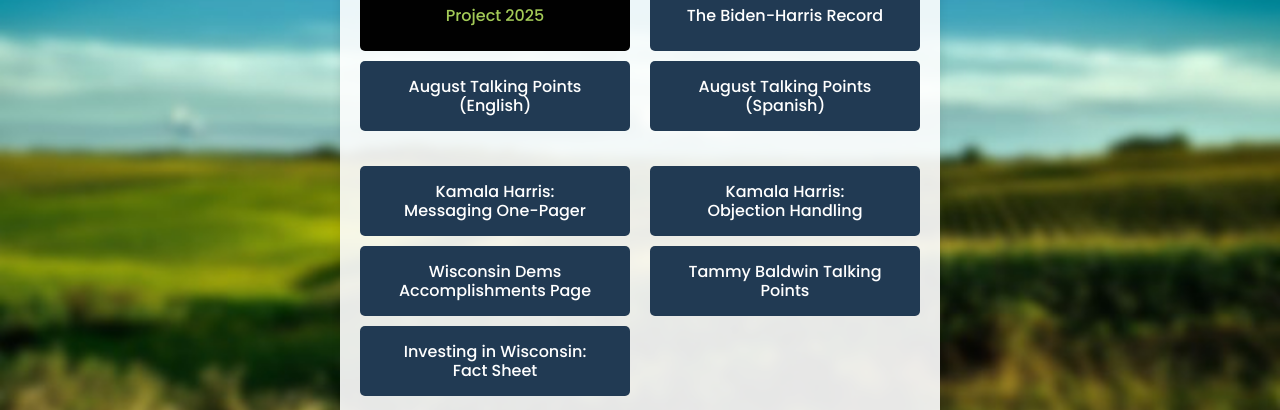
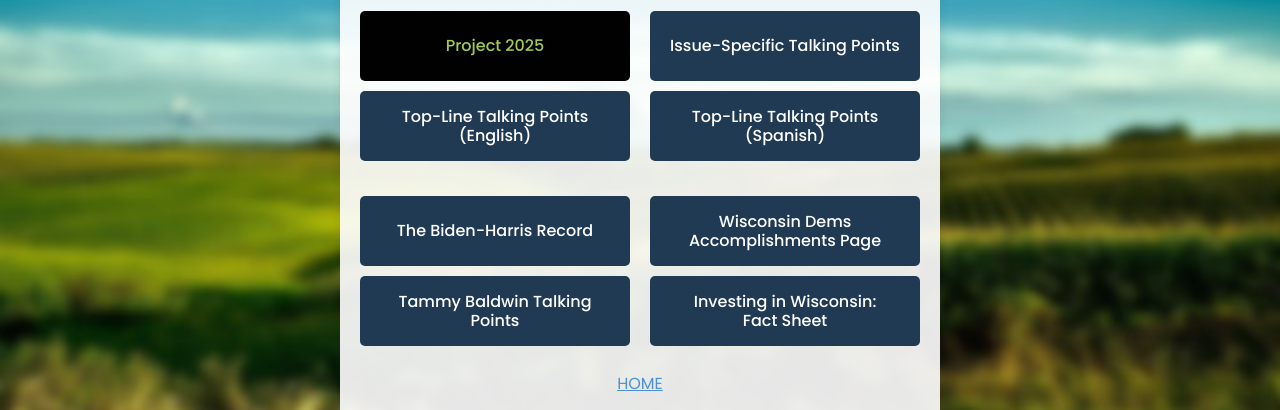
Before and after one commit to wisdems-training/campaign-resources, a plain HTML site: page issues-messaging.html in a window 1280 px wide. Shown: the part 214-624 px from the top of the page. Drawn offline with Linux system fonts and the light colour scheme.

Commit message:
new talking points

```diff
--- a/issues-messaging.html
+++ b/issues-messaging.html
@@ -17,16 +17,17 @@
         <h1>ISSUES & MESSAGING</h1>
         <div class="button-row">
             <a href="project-2025.html" class="button black">Project 2025</a>
-            <a href="https://www.whitehouse.gov/therecord/" class="button resource" target="_blank">The Biden-Harris Record</a>
-			<a href="./assets/documents/AUG_KDH-TW_TalkingPoints-English.pdf" class="button resource" target="_blank">August Talking Points (English)</a>
-			<a href="./assets/documents/AUG_KDH-TW_TalkingPoints-Spanish.pdf" class="button resource" target="_blank">August Talking Points (Spanish)</a>
+            <a href="https://drive.google.com/file/d/1SFDJebCAZn-dTHkRxuDxkhULxwIvsr4z/view?usp=drive_link" class="button resource" target="_blank">Issue-Specific Talking Points</a>
+			<a href="./assets/documents/AUG_KDH-TW_TalkingPoints-English.pdf" class="button resource" target="_blank">Top-Line Talking Points (English)</a>
+			<a href="./assets/documents/AUG_KDH-TW_TalkingPoints-Spanish.pdf" class="button resource" target="_blank">Top-Line Talking Points (Spanish)</a>
+
 		</div>
 
         </br>
 
         <div class="button-row">
-            <a href="https://docs.google.com/presentation/d/1F7_sAu7AxdQkANFun5lW1Nkf5lgedV9IxQhvaYG98bA/" class="button resource" target="_blank">Kamala Harris: </br>Messaging One-Pager</a>
-			<a href="https://docs.google.com/presentation/d/1o0BxX-3w1DBHdkiTbWHpskGU4P__9ScIpsMWU9ILaus/" class="button resource" target="_blank">Kamala Harris: </br>Objection Handling</a>
+            <a href="https://www.whitehouse.gov/therecord/" class="button resource" target="_blank">The Biden-Harris Record</a>
+	<!--	<a href="https://docs.google.com/presentation/d/1o0BxX-3w1DBHdkiTbWHpskGU4P__9ScIpsMWU9ILaus/" class="button resource" target="_blank">Kamala Harris: </br>Objection Handling</a> -->
             <a href="https://wisdems.org/accomplishments/" class="button resource" target="_blank">Wisconsin Dems Accomplishments Page</a>
 			<a href="https://docs.google.com/document/d/1CkMj4IEYEZ87vHg-74Pcm1r4AxQZUE0Nvy81Dqs324k/" class="button resource" target="_blank">Tammy Baldwin Talking Points</a>
 			<a href="https://www.whitehouse.gov/wp-content/uploads/2024/05/Wisconsin-IIA-State-Fact-Sheet.pdf" class="button resource" target="_blank">Investing in Wisconsin: </br>Fact Sheet</a>
```
Also changed, not shown: project-2025.html (+1 -1 lines).
